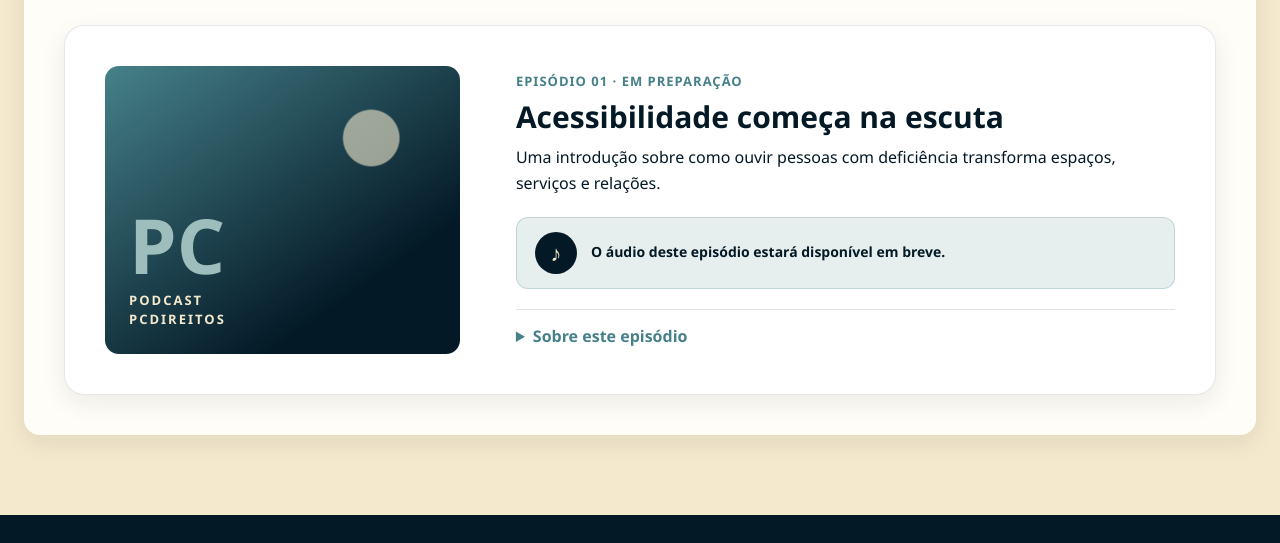
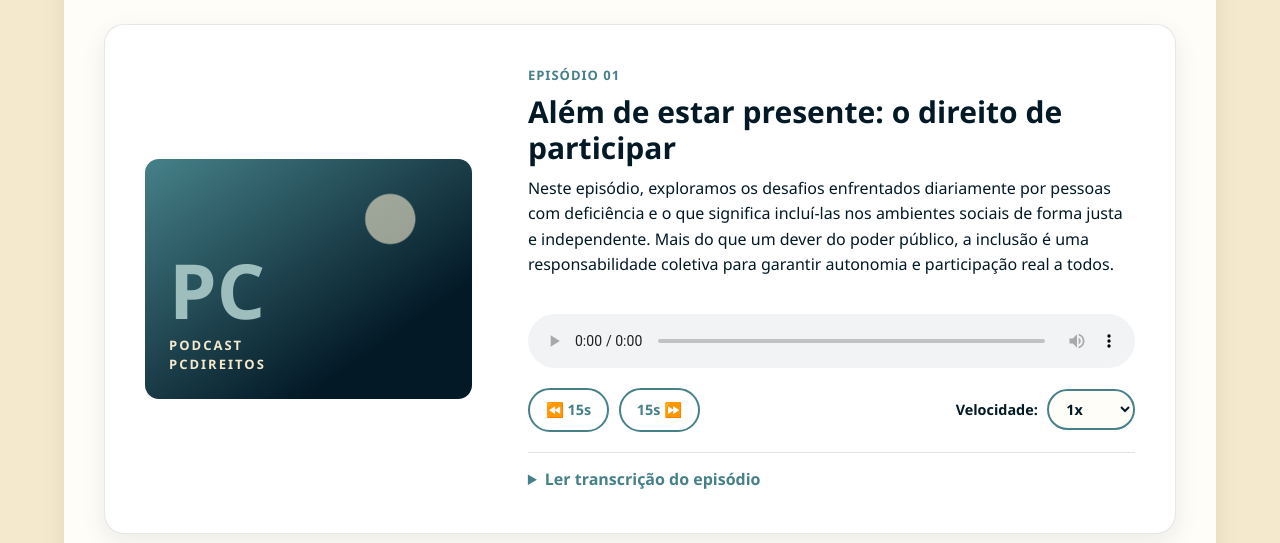
Before and after one commit to Camila-nak/Pcdireitos, a plain HTML site: page html/midia.html in a window 1280 px wide. Shown: the part 2917-3460 px from the top of the page. Drawn offline with Linux system fonts and the light colour scheme.

Commit message:
podcast adicionado

```diff
--- a/css/midia.css
+++ b/css/midia.css
@@ -19,7 +19,7 @@
     --cor-branco-quente: var(--cor-fundo-cartao);
 }
 
- {
+* {
     box-sizing: border-box;
 }
 
@@ -425,6 +425,67 @@ main > section:nth-of-type(4) article p {
     margin: 10px 0 0;
 }
 
+.episodio-conteudo audio {
+    width: 100%;
+    margin: 1rem 0 0.75rem;
+}
+
+
+.audio-controles {
+    display: flex;
+    flex-wrap: wrap;
+    align-items: center;
+    gap: 0.6rem;
+    margin-bottom: 1.25rem;
+}
+
+.audio-controles button {
+    padding: 0.55rem 1rem;
+    border: 2px solid var(--cor-destaque);
+    border-radius: 999px;
+    background: transparent;
+    color: var(--cor-destaque);
+    font: inherit;
+    font-size: 0.9rem;
+    font-weight: 700;
+    cursor: pointer;
+    transition: background 0.2s, color 0.2s;
+}
+
+.audio-controles button:hover {
+    background: var(--cor-destaque);
+    color: var(--cor-creme);
+}
+
+.audio-controles button:active {
+    background: var(--cor-principal);
+    border-color: var(--cor-principal);
+    color: var(--cor-creme);
+}
+
+.audio-controles label {
+    margin-left: auto;
+    color: var(--cor-principal);
+    font-size: 0.9rem;
+    font-weight: 700;
+}
+
+.audio-controles select {
+    padding: 0.5rem 0.8rem;
+    border: 2px solid var(--cor-destaque);
+    border-radius: 999px;
+    background: var(--cor-fundo-cartao);
+    color: var(--cor-principal);
+    font: inherit;
+    font-size: 0.9rem;
+    font-weight: 600;
+    cursor: pointer;
+}
+
+.audio-controles select:hover {
+    background: rgb(158 190 189 / 25%);
+}
+
 @media (max-width: 680px) {
     main {
         padding-right: 16px;
--- a/html/midia.html
+++ b/html/midia.html
@@ -117,18 +117,55 @@
                 </div>
 
                 <div class="episodio-conteudo">
-                    <p class="episodio-numero">Episódio 01 · Em preparação</p>
-                    <h3>Acessibilidade começa na escuta</h3>
-                    <p>Uma introdução sobre como ouvir pessoas com deficiência transforma espaços, serviços e relações.</p>
+                    <p class="episodio-numero">Episódio 01</p>
+                    <h3>Além de estar presente: o direito de participar</h3>
+                    <p>Neste episódio, exploramos os desafios enfrentados diariamente por pessoas com deficiência e o que significa
+                        incluí-las nos ambientes sociais de forma justa e independente. Mais do que um dever do poder público, a inclusão
+                        é uma responsabilidade coletiva para garantir autonomia e participação real a todos.</p>
 
-                    <div class="audio-indisponivel" role="status">
-                        <span aria-hidden="true">♪</span>
-                        <p>O áudio deste episódio estará disponível em breve.</p>
+                    <audio id="player" controls preload="metadata" aria-label="Episódio 01: Além de estar presente, o direito de participar">
+                        <source src="../áudio/podcast.mp3" type="audio/mpeg">
+                        Seu navegador não suporta o player de áudio.
+                    </audio>
+
+                    <div class="audio-controles">
+                        <button type="button" id="voltar" aria-label="Voltar 15 segundos">⏪ 15s</button>
+                        <button type="button" id="avancar" aria-label="Avançar 15 segundos">15s ⏩</button>
+
+                        <label for="velocidade-audio">Velocidade:</label>
+                        <select id="velocidade-audio">
+                            <option value="0.75">0,75x</option>
+                            <option value="1" selected>1x</option>
+                            <option value="1.25">1,25x</option>
+                            <option value="1.5">1,5x</option>
+                            <option value="2">2x</option>
+                        </select>
                     </div>
 
                     <details>
-                        <summary>Sobre este episódio</summary>
-                        <p>Uma conversa introdutória sobre escuta ativa, autonomia e a importância de incluir pessoas com deficiência nas decisões que afetam suas vidas.</p>
+                        <summary>Ler transcrição do episódio</summary>
+                        <p>Olá, pessoal! Hoje vamos falar sobre a inclusão das Pessoas com Deficiência (PCD) nos ambientes sociais. Esse
+                            é um assunto muito importante, pois todos devem ter o direito de participar da sociedade com respeito,
+                            igualdade e dignidade, independentemente de suas limitações físicas, sensoriais ou intelectuais.<br><br>
+
+                            As pessoas com deficiência enfrentam diversos desafios no dia a dia, principalmente em lugares como escolas,
+                            empresas, transportes públicos, restaurantes e espaços de lazer. Entre as principais dificuldades estão a
+                            falta de rampas, elevadores, pisos táteis, intérpretes de Libras e até mesmo o preconceito e a falta de
+                            compreensão das pessoas.<br>
+                            A inclusão não significa apenas permitir que uma pessoa com deficiência esteja presente em determinado ambiente,
+                            mas garantir que ela consiga participar das atividades de forma independente e com as mesmas oportunidades que
+                            as outras pessoas. Além disso, é importante lembrar que a responsabilidade pela inclusão não é apenas do governo, mas também de toda
+                            a sociedade. Pequenas atitudes, como respeitar as diferenças, evitar julgamentos e oferecer ajuda quando
+                            necessário, fazem a diferença.<br><br>
+
+                            Portanto, construir ambientes sociais inclusivos é essencial para uma sociedade mais justa e igualitária. Precisamos
+                            entender que a deficiência não deve ser motivo de exclusão. O que realmente impede a participação de muitas pessoas
+                            são as barreiras físicas, sociais e o preconceito.<br>
+                            Assim, devemos trabalhar para que todos tenham voz, espaço e oportunidades, respeitando suas necessidades e
+                            diferenças. Para finalizar, deixamos uma reflexão: inclusão não é apenas colocar todos no mesmo lugar, mas
+                            garantir que todos possam participar de verdade.<br><br>
+
+                            Obrigado pela atenção!</p>
                     </details>
                 </div>
             </article>
@@ -231,6 +268,7 @@
         </section>
     </footer>
 
+    <script src="../js/audio.js"></script>
     <script src="../js/painel.js"></script>
 </body>
 </html>
--- /dev/null
+++ b/js/audio.js
@@ -0,0 +1,20 @@
+document.addEventListener('DOMContentLoaded', () => {
+    const player = document.getElementById('player');
+    const btnVoltar = document.getElementById('voltar');
+    const btnAvancar = document.getElementById('avancar');
+    const selectVelocidade = document.getElementById('velocidade-audio');
+
+    if (!player) return;
+
+    btnVoltar.addEventListener('click', () => {
+        player.currentTime = Math.max(0, player.currentTime - 15);
+    });
+
+    btnAvancar.addEventListener('click', () => {
+        player.currentTime = Math.min(player.duration || 0, player.currentTime + 15);
+    });
+
+    selectVelocidade.addEventListener('change', (e) => {
+        player.playbackRate = parseFloat(e.target.value);
+    });
+});
```
Also changed, not shown: 2 other files.
